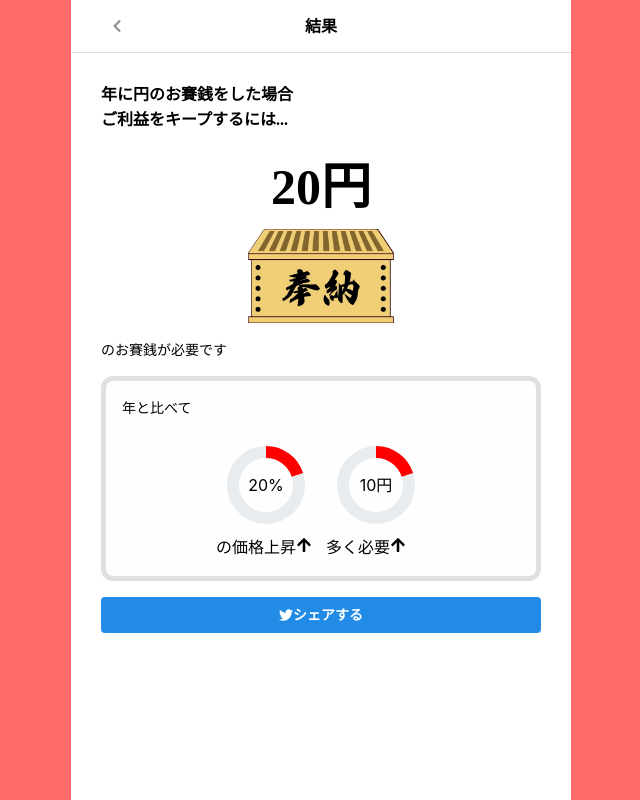
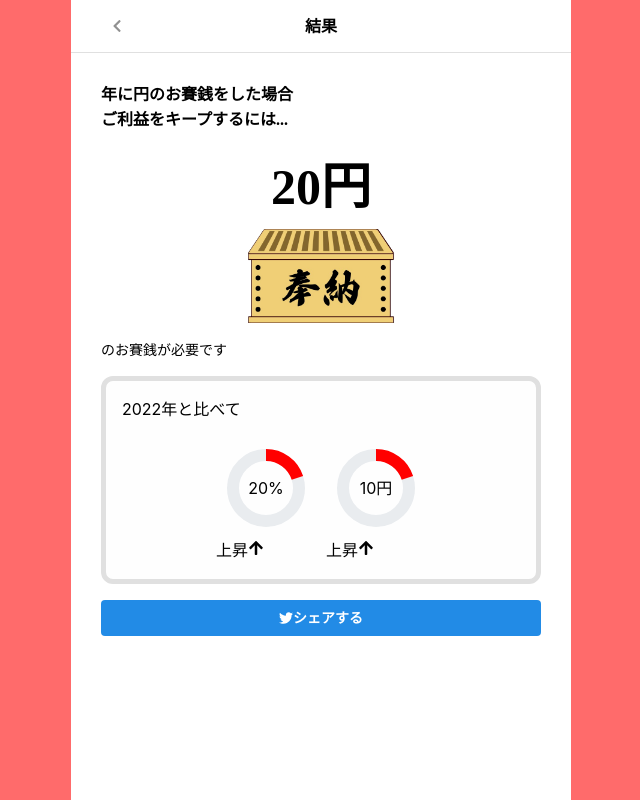
Before and after one commit to okamonster/osaisen-rating, a Next.js app in the folder apps/osaisen/: page /result in a window 1280 px wide. Shown: the whole page, without its empty margins (319-959 px from the left). Built offline with nearby package versions, Linux system fonts and the light colour scheme.

Commit message:
fix:detail components

```diff
--- a/apps/osaisen/src/app/result/page.module.css
+++ b/apps/osaisen/src/app/result/page.module.css
@@ -30,20 +30,4 @@
 			width: 150px;
 		}
 	}
-
-	.detailsContainer {
-		display: grid;
-		border: solid 5px var(--border-gray-color);
-		background-color: var(--backgorund-gray-color);
-		border-radius: 12px;
-		gap: 16px;
-		padding: 16px;
-
-		.details {
-			display: flex;
-			gap: 10px;
-			align-items: center;
-			justify-content: center;
-		}
-	}
 }
--- a/apps/osaisen/src/app/result/page.tsx
+++ b/apps/osaisen/src/app/result/page.tsx
@@ -1,10 +1,7 @@
 import { Button, RingProgress } from '@mantine/core'
 import Image from 'next/image'
-import type { ReadonlyURLSearchParams } from 'next/navigation'
-import { BiUpArrow } from 'react-icons/bi'
 import { FaArrowUp, FaTwitter } from 'react-icons/fa'
-import { FaArrowUpAZ } from 'react-icons/fa6'
-import { PastOfferingMoneyInputForm } from '~/features/rating/components/PastOfferingMoneyInputForm'
+import { ResultDetail } from '~/features/result/components/ResultDetail'
 import styles from './page.module.css'
 
 type Props = {
@@ -16,7 +13,8 @@ export default async function Page({ searchParams }: Props) {
 
 	const result = {
 		year: year as string,
-		amount: amount as string,
+		neededKeepAmount: amount as string,
+		pastOfferingAmount: '20',
 	}
 
 	return (
@@ -39,35 +37,7 @@ export default async function Page({ searchParams }: Props) {
 
 			<p className={styles.text}>のお賽銭が必要です</p>
 
-			<div className={styles.detailsContainer}>
-				<p className={styles.text}>{year}年と比べて</p>
-
-				<div className={styles.details}>
-					<div>
-						<RingProgress
-							label={<p style={{ textAlign: 'center' }}>20%</p>}
-							sections={[{ value: 20, color: '#FF0000' }]}
-							size={100}
-						/>
-						<p>
-							の価格上昇
-							<FaArrowUp />
-						</p>
-					</div>
-
-					<div>
-						<RingProgress
-							label={<p style={{ textAlign: 'center' }}>10円</p>}
-							sections={[{ value: 20, color: '#FF0000' }]}
-							size={100}
-						/>
-						<p>
-							多く必要
-							<FaArrowUp />
-						</p>
-					</div>
-				</div>
-			</div>
+			<ResultDetail />
 			<Button>
 				<FaTwitter />
 				シェアする
--- /dev/null
+++ b/apps/osaisen/src/features/result/components/ResultDetail/index.tsx
@@ -0,0 +1,37 @@
+import { RingProgress } from '@mantine/core'
+import type { ReactNode } from 'react'
+import { FaArrowUp } from 'react-icons/fa'
+import styles from './style.module.css'
+
+export const ResultDetail = (): ReactNode => {
+	return (
+		<div className={styles.detailContainer}>
+			<p className={styles.detailTitle}>2022年と比べて</p>
+			<div className={styles.details}>
+				<div>
+					<RingProgress
+						label={<p style={{ textAlign: 'center' }}>20%</p>}
+						sections={[{ value: 20, color: '#FF0000' }]}
+						size={100}
+					/>
+					<p>
+						上昇
+						<FaArrowUp />
+					</p>
+				</div>
+
+				<div>
+					<RingProgress
+						label={<p style={{ textAlign: 'center' }}>10円</p>}
+						sections={[{ value: 20, color: '#FF0000' }]}
+						size={100}
+					/>
+					<p>
+						上昇
+						<FaArrowUp />
+					</p>
+				</div>
+			</div>
+		</div>
+	)
+}
--- /dev/null
+++ b/apps/osaisen/src/features/result/components/ResultDetail/style.module.css
@@ -0,0 +1,15 @@
+.detailContainer {
+	display: grid;
+	border: solid 5px var(--border-gray-color);
+	background-color: var(--backgorund-gray-color);
+	border-radius: 12px;
+	gap: 16px;
+	padding: 16px;
+
+	.details {
+		display: flex;
+		gap: 10px;
+		align-items: center;
+		justify-content: center;
+	}
+}
```
